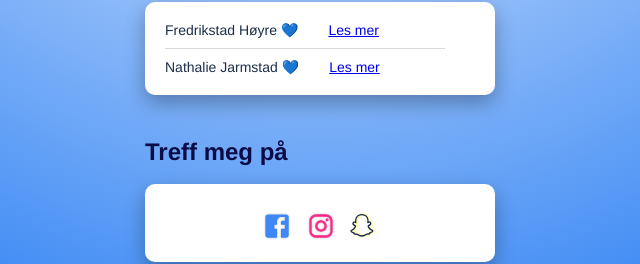
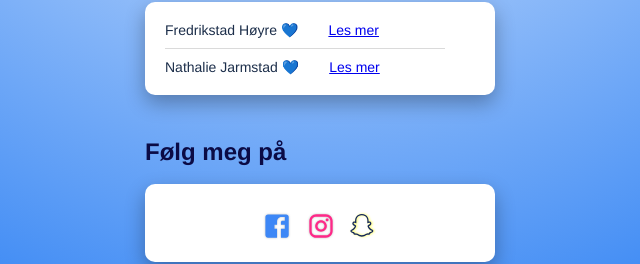
Before and after one commit to Bun-the-dog/Nathalie.Jarmstad, a plain HTML site: page index.html in a window 1280 px wide. Shown: the part 1269-1533 px from the top of the page, 320-960 px from the left. Drawn offline with Linux system fonts and the light colour scheme.

Commit message:
Update index.html

```diff
--- a/index.html
+++ b/index.html
@@ -35,7 +35,7 @@
         </ul>
       </section>
       <section class="links">
-        <h2 class="links__header">Treff meg på</h2>
+        <h2 class="links__header">Følg meg på</h2>
         <ul class="links__container">
 
           <div class="TextAlignCenter" style="flex-flow: row wrap; align-items: center;">
```
